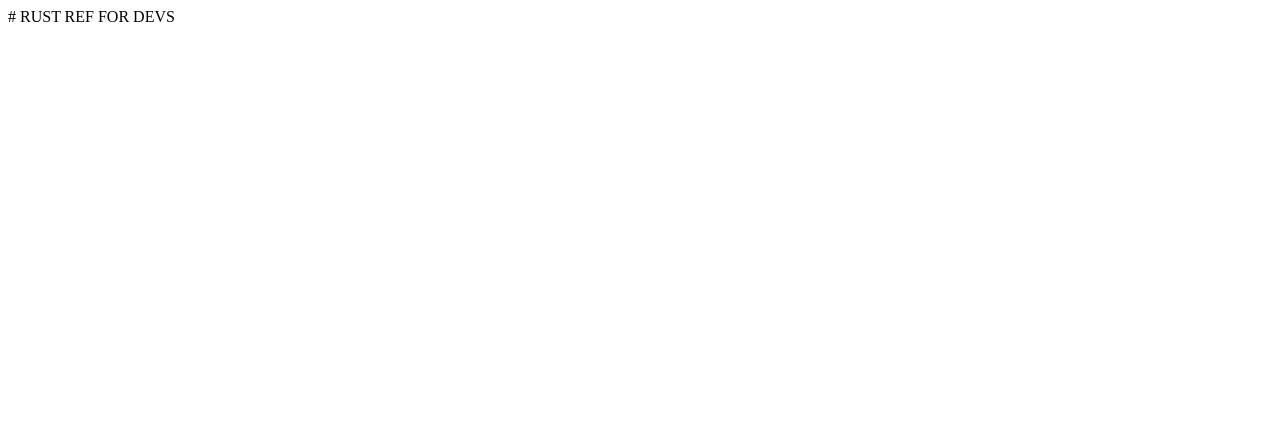
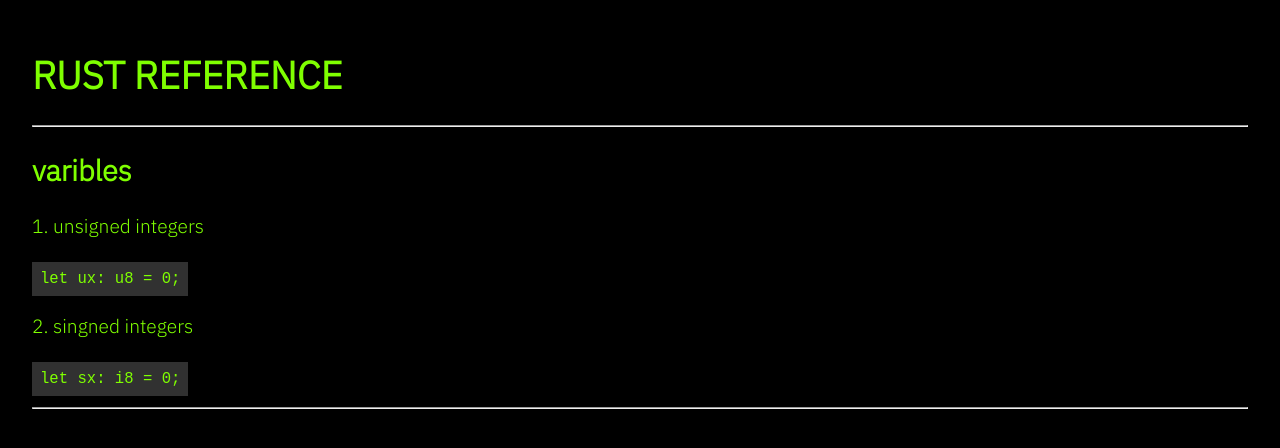
Before and after one commit to kalyan-raparthi/me, a plain HTML site: page pages/RUST_REF.html in a window 1280 px wide. Drawn offline with Linux system fonts and the light colour scheme.

Commit message:
initiated rust ref

```diff
--- a/pages/RUST_REF.html
+++ b/pages/RUST_REF.html
@@ -1 +1,45 @@
-# RUST REF FOR DEVS
+<!DOCTYPE html>
+<html lang="en">
+<head>
+    <meta charset="UTF-8">
+    <meta name="viewport" content="width=device-width, initial-scale=1.0">
+
+    <link rel="preconnect" href="https://fonts.googleapis.com">
+    <link rel="preconnect" href="https://fonts.gstatic.com" crossorigin>
+    <link href="https://fonts.googleapis.com/css2?family=IBM+Plex+Sans:wght@300&family=Roboto:ital,wght@0,100;0,300;0,400;0,500;0,700;0,900;1,100;1,300;1,400;1,500;1,700;1,900&display=swap" rel="stylesheet">
+    <title>RUST REFERENCE</title>
+
+    <style>
+        html {
+            padding: 3dvh;
+            background-color: black;
+            color: chartreuse;
+            font-family: "IBM Plex Sans", serif;
+            font-weight: 300;
+            font-style: normal;
+            font-size: larger;
+        }
+        code {
+            background-color: rgb(49, 49, 49);
+            padding: 1dvb;
+        }
+
+    </style>
+</head>
+<body>
+    <h1>
+        RUST REFERENCE
+    </h1>
+    <hr>
+    <h2>
+        varibles <br>
+    </h2>
+    <p>
+        1. unsigned integers <br> <br>
+        <code>let ux: u8 = 0;</code> <br> <br>
+        2. singned integers <br> <br>
+        <code>let sx: i8 = 0;</code>
+    </p>
+    <hr>
+</body>
+</html>
```
